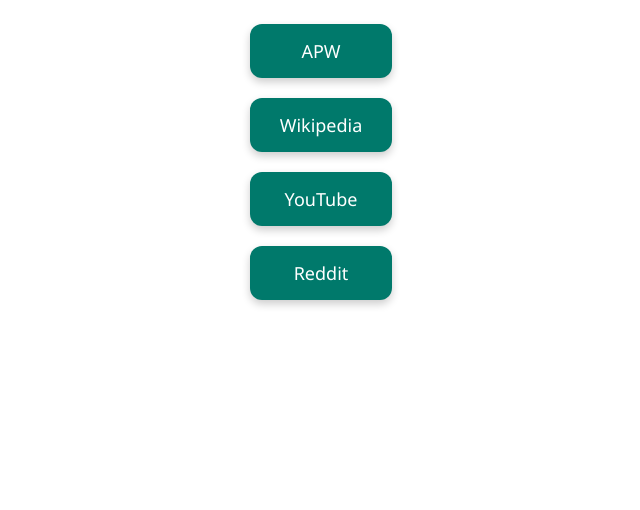
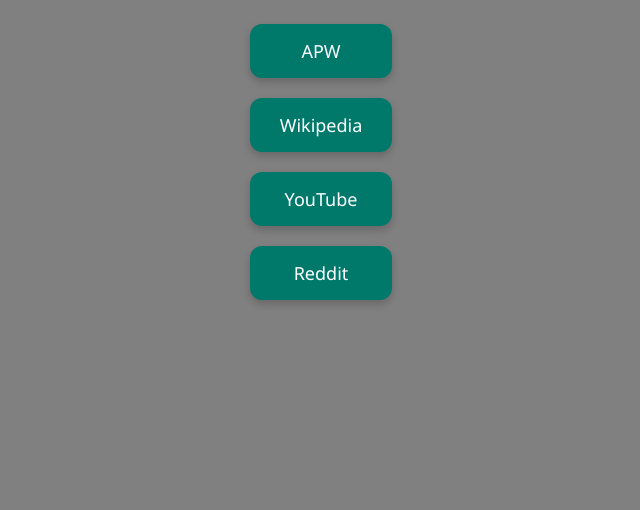
Before and after one commit to Cass-slp/PBL-planning-doc, a plain HTML site: page index.html in a window 1280 px wide. Shown: the part 290-800 px from the top of the page, without its empty margins (319-959 px from the left). Drawn offline with Linux system fonts and the light colour scheme.

Commit message:
Update index.html

```diff
--- a/index.html
+++ b/index.html
@@ -7,7 +7,7 @@
   <style>
     body {
       font-family: 'Segoe UI', Tahoma, Geneva, Verdana, sans-serif;
-      background:white;
+      background:Grey;
       display: flex;
       flex-direction: column;
       align-items: center;
```
